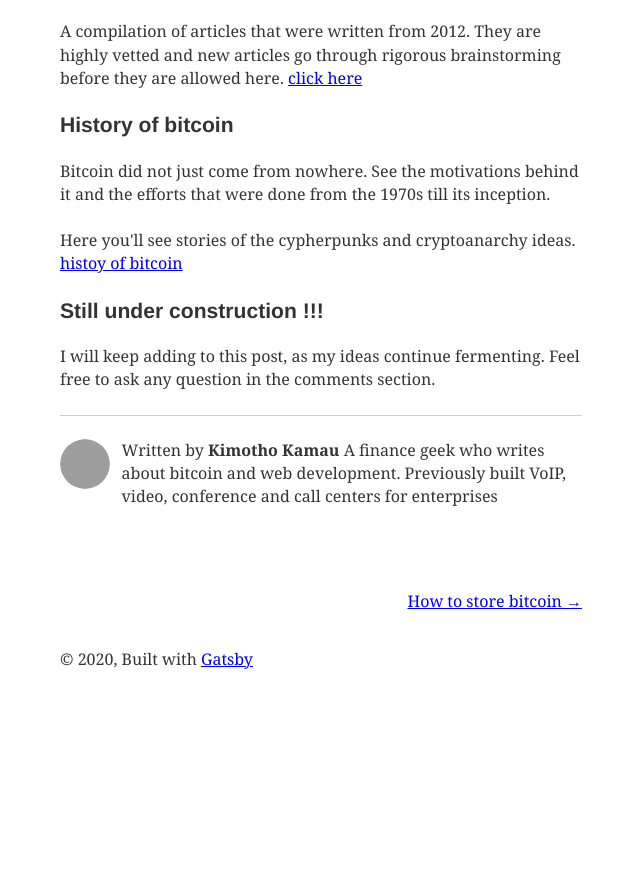
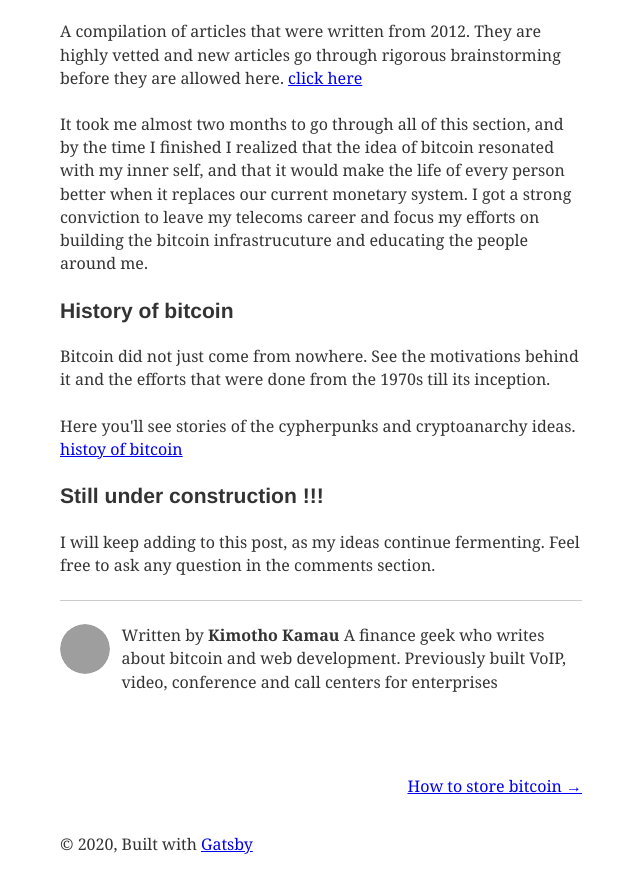
Before and after one commit to kimothokamau/kimothokamaublog, a Gatsby site: page /bitcoin-introduction/ in a window 1280 px wide. Shown: the part 1259-2150 px from the top of the page, without its empty margins (319-959 px from the left). Before the commit the page ends 1965 px from the top, so only its background shows below. Built offline with nearby package versions, Linux system fonts and the light colour scheme; Gatsby itself is replaced by a stand-in of ours; some packages are replaced by stand-ins of ours; grey boxes are pictures that could not be loaded.

Commit message:
intro to bitcoin

```diff
--- a/content/blog/bitcoin-introduction/index.md
+++ b/content/blog/bitcoin-introduction/index.md
@@ -39,6 +39,8 @@ A compilation of literature that supports the idea of bitcoin from a cryptograph
 
 A compilation of articles that were written from 2012. They are highly vetted and new articles go through rigorous brainstorming before they are allowed here. [click here](/https://nakamotoinstitute.org/mempool)
 
+It took me almost two months to go through all of this section, and by the time I finished I realized that the idea of bitcoin resonated with my inner self, and that it would make the life of every person better when it replaces our current monetary system. I got a strong conviction to leave my telecoms career and focus my efforts on building the bitcoin infrastrucuture and educating the people around me.
+
 ### History of bitcoin
 
 Bitcoin did not just come from nowhere. See the motivations behind it and the efforts that were done from the 1970s till its inception.
```
